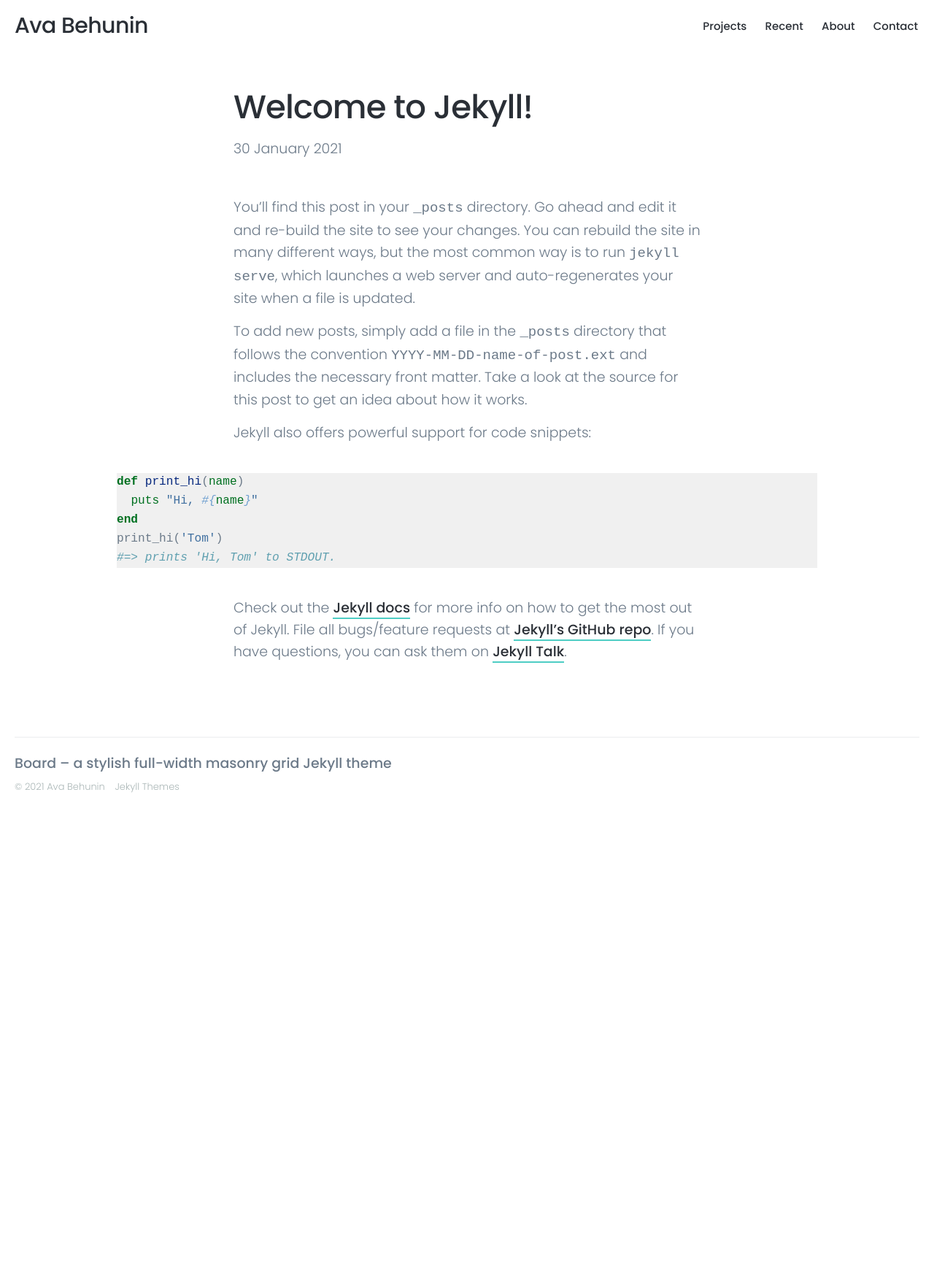
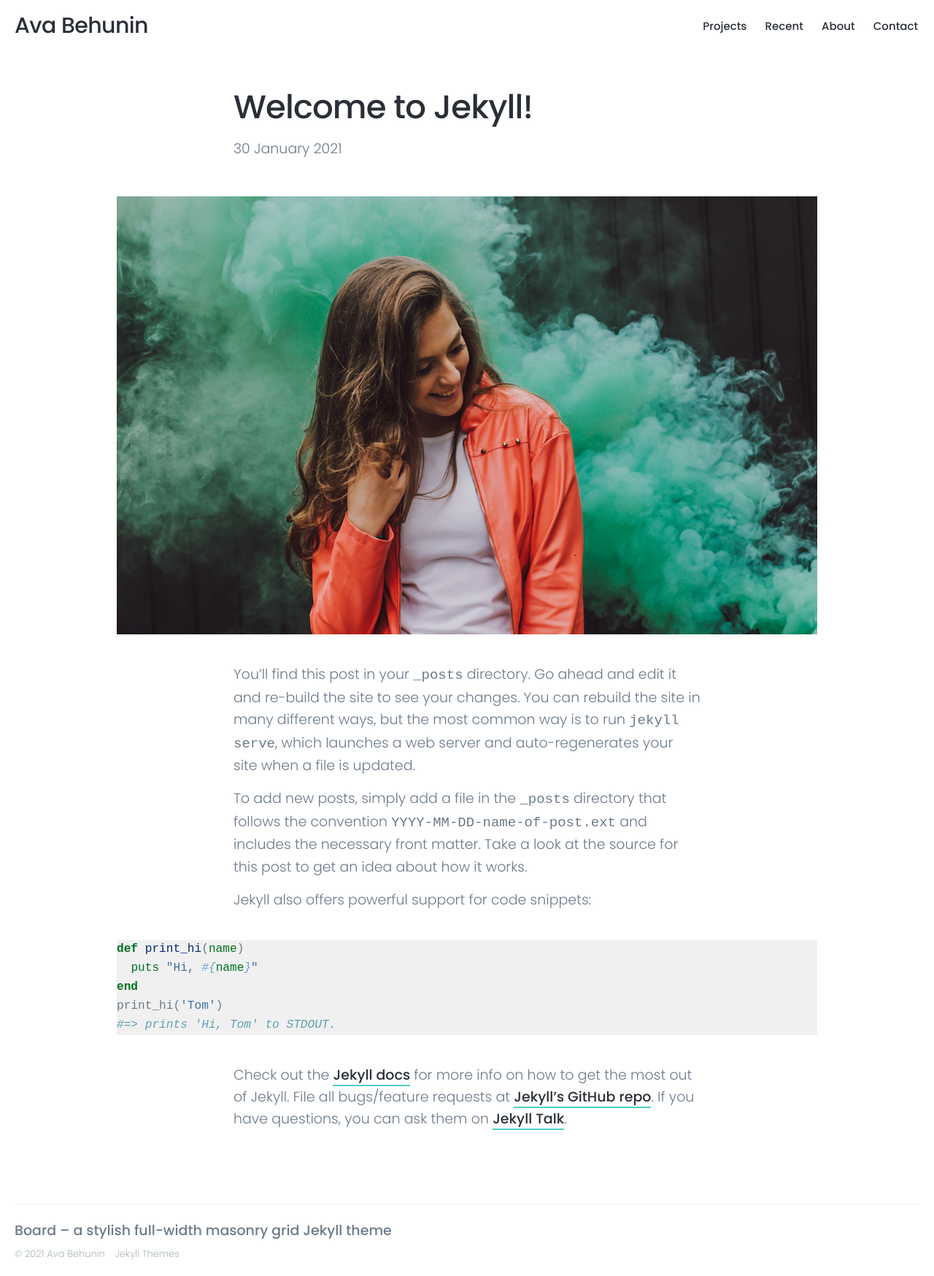
Before and after one commit to avaportfolio/avaportfolio.github.io, a Jekyll site: the page built from _posts/2021-01-30-welcome-to-jekyll.markdown, in a window 1280 px wide. Shown: the whole page at 73% size. Built offline with Jekyll 4.4.1, drawn with Linux system fonts in a browser that asks for light colours; nearby versions of some CDN libraries; before the commit the page ends 1108 px from its top, so only the background shows below that.

Commit message:
post layout should reference the featured_image

```diff
--- a/_layouts/post.html
+++ b/_layouts/post.html
@@ -15,6 +15,10 @@ layout: default
 
 <section class="single">
 
+	<div class="image-wrap">
+		<img src="{{ page.featured_image }}">
+	</div>
+
 	{{ page.content }}
 
 </section>
--- a/_posts/2021-01-30-welcome-to-jekyll.markdown
+++ b/_posts/2021-01-30-welcome-to-jekyll.markdown
@@ -3,6 +3,7 @@ layout: post
 title:  "Welcome to Jekyll!"
 date:   2021-01-30 13:16:00 -0800
 categories: jekyll update
+featured_image: '/images/demo/landscape-01.jpg'
 ---
 You’ll find this post in your `_posts` directory. Go ahead and edit it and re-build the site to see your changes. You can rebuild the site in many different ways, but the most common way is to run `jekyll serve`, which launches a web server and auto-regenerates your site when a file is updated.
 
```
Also changed, not shown: _posts/2018-06-30-demo-post.md (+0 -2 lines).
